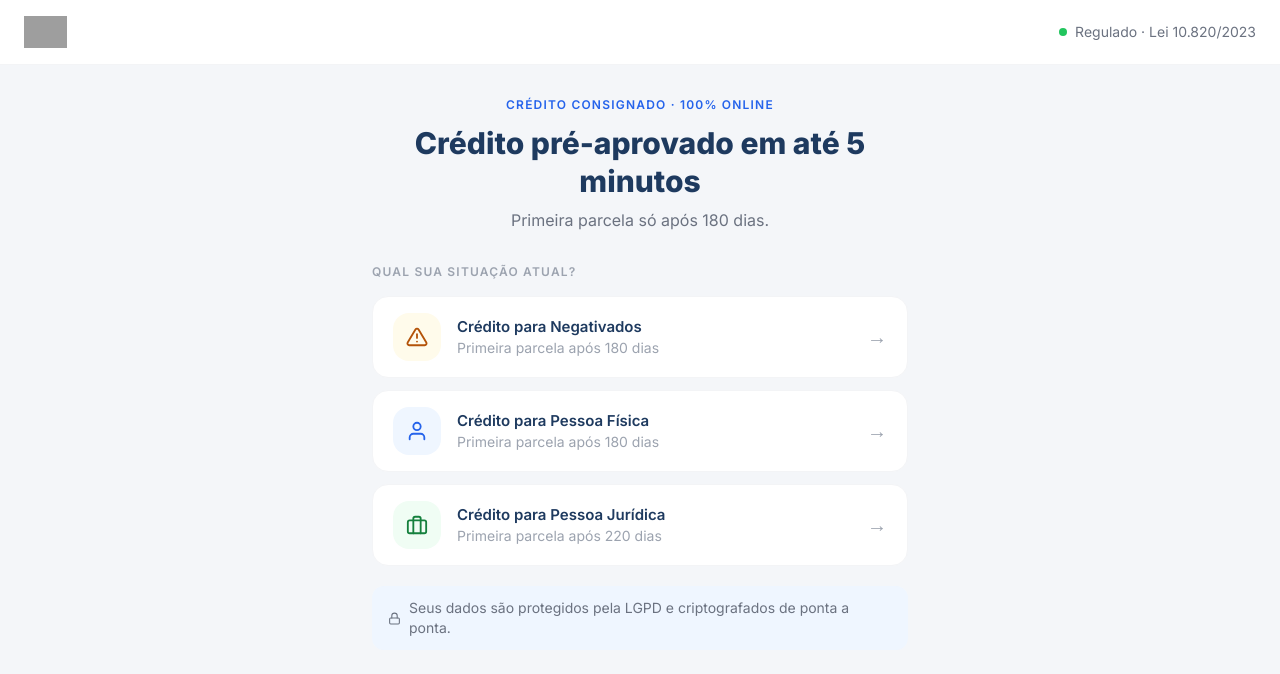
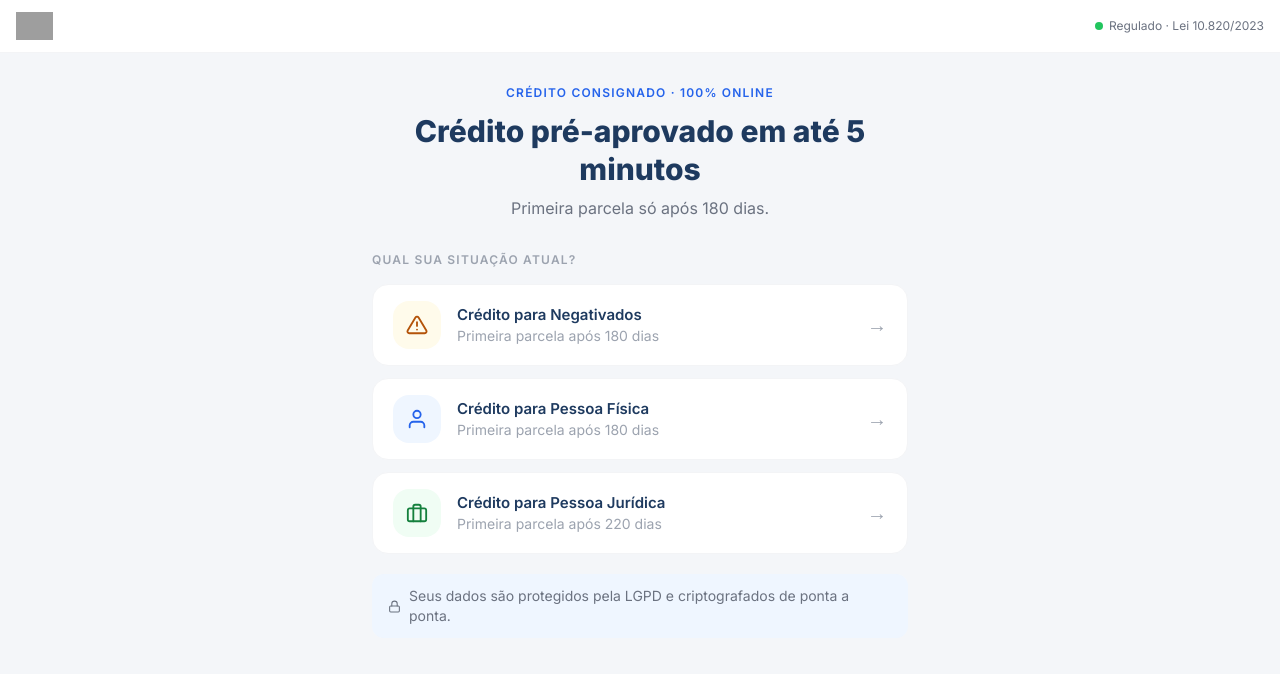
Before and after one commit to joaopedropc7/credpix, a React (Vite) app: page /emprestimo/simulacao in a window 1280 px wide. Shown: the top 674 px of the page. Built offline with nearby package versions, Linux system fonts and the light colour scheme; grey boxes are pictures that could not be loaded.

Commit message:
first commit

```diff
--- a/src/Funnel.jsx
+++ b/src/Funnel.jsx
@@ -77,10 +77,10 @@ async function cpfLookup(cpf) {
 
 function FunnelHeader() {
   return (
-    <header className="bg-white border-b border-gray-100 px-6 py-4 flex items-center justify-between">
-      <img src={LOGO} alt="CredPix" className="h-8 object-contain" />
-      <div className="flex items-center gap-2 text-sm text-gray-500">
-        <span className="w-2 h-2 rounded-full bg-green-500 inline-block" />
+    <header className="bg-white border-b border-gray-100 px-4 py-3 flex items-center justify-between">
+      <img src={LOGO} alt="CredPix" className="h-7 object-contain" />
+      <div className="flex items-center gap-1.5 text-xs text-gray-500 whitespace-nowrap">
+        <span className="w-2 h-2 rounded-full bg-green-500 flex-shrink-0" />
         Regulado · Lei 10.820/2023
       </div>
     </header>
```
